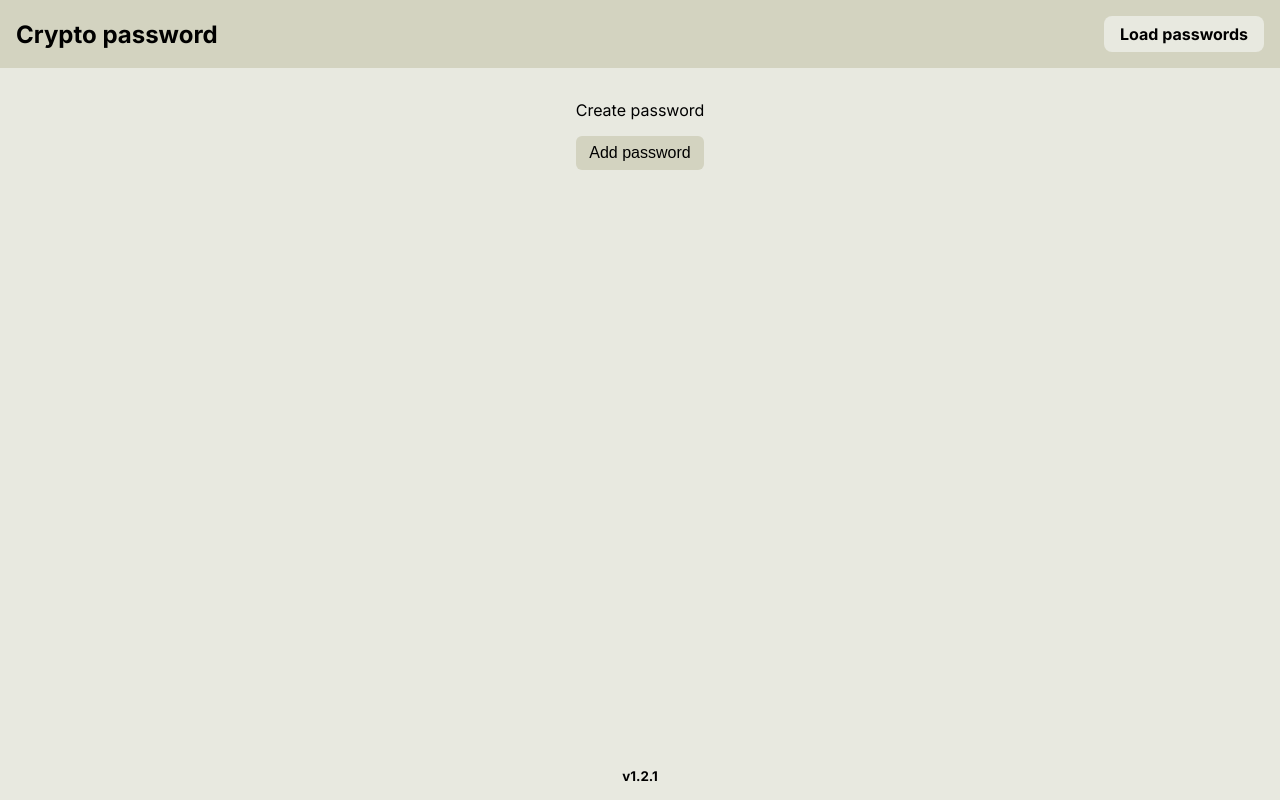
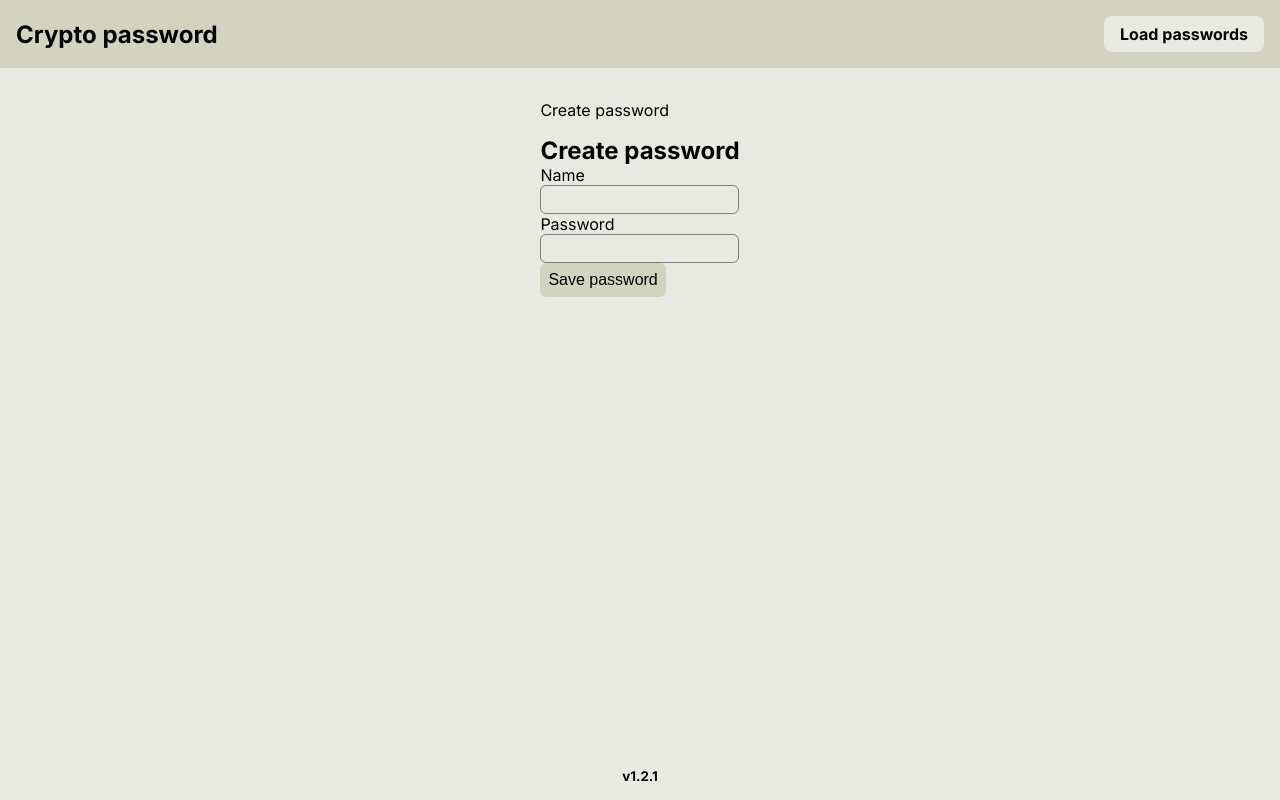
Before and after one commit to dagamdev/crypto-password, a Next.js app: page /create/password in a window 1280 px wide. Built offline with nearby package versions, Linux system fonts and the light colour scheme; no server answers.

Commit message:
Add use client & update component

```diff
--- a/src/components/add-password.tsx
+++ b/src/components/add-password.tsx
@@ -1,8 +1,9 @@
+'use client'
+
 import { type ChangeEvent, type Dispatch, type SetStateAction, useState, type FormEvent } from 'react'
 import { usePasswordsStore } from '@/stores/passwords-store'
 
 export default function AddPassword () {
-  const [showForm, setShowForm] = useState(false)
   const [passwords, addPassword] = usePasswordsStore(store => [store.passwords, store.addPassword, store.updatePassword])
   const [name, setName] = useState('')
   const [password, setPassword] = useState('')
@@ -24,10 +25,6 @@ export default function AddPassword () {
     }
   }
 
-  const toggleShow = () => {
-    setShowForm(sf => !sf)
-  }
-
   const getHandleChange = (setState: Dispatch<SetStateAction<string>>) => {
     return (ev: ChangeEvent<HTMLInputElement>) => {
       setState(ev.target.value.trim())
@@ -35,8 +32,7 @@ export default function AddPassword () {
   }
 
   return (
-    <>
-    {showForm && <form onSubmit={handleSubmit}>
+    <form onSubmit={handleSubmit}>
       <h2>Create password</h2>
 
       <label>
@@ -49,8 +45,6 @@ export default function AddPassword () {
       </label>
 
       <button>Save password</button>
-    </form>}
-    <button onClick={toggleShow}>{showForm ? 'Cancel' : 'Add password'}</button>
-    </>
+    </form>
   )
 }
```
